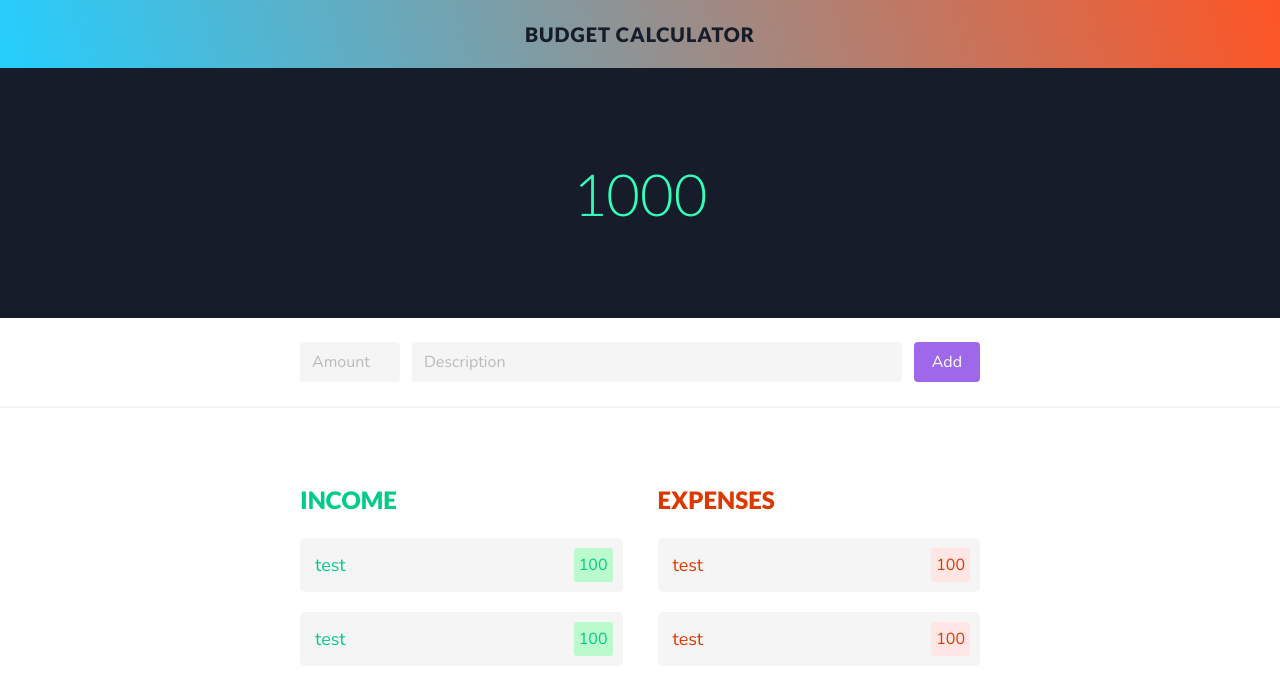
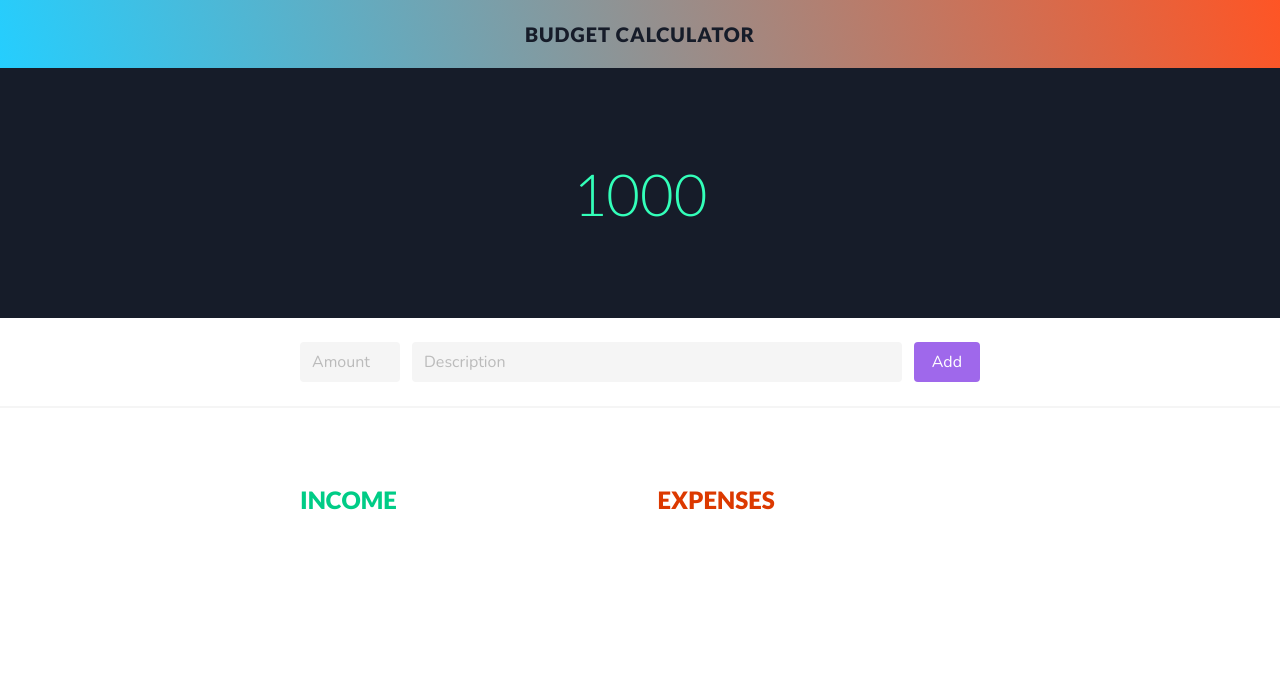
Before and after one commit to wvGithmi/Budget-Calculator, an Angular app: page / in a window 1280 px wide. Shown: the top 694 px of the page. Built offline with nearby package versions, Linux system fonts and the light colour scheme.

Commit message:
Displaying Incomes and Expenses according to user input

```diff
--- a/src/app/budget-item-list/budget-item-list.component.html
+++ b/src/app/budget-item-list/budget-item-list.component.html
@@ -5,8 +5,13 @@
             <h1>Income</h1>
 
             <div class="budget-items">
-                <app-budget-item-card [isIncome]="true" style="margin-bottom: 20px;"></app-budget-item-card>
-                <app-budget-item-card [isIncome]="true" style="margin-bottom: 20px;"></app-budget-item-card>
+                <div *ngFor="let item of budgetItems">
+                    <app-budget-item-card
+                        *ngIf="item.amount >= 0"
+                        [isIncome]="true"
+                        style="display: block; margin-bottom: 20px;">
+                    </app-budget-item-card>
+                </div>
             </div>
         </div>
 
@@ -14,8 +19,13 @@
             <h1>Expenses</h1>
 
             <div class="budget-items">
-                <app-budget-item-card [isIncome]="false" style="margin-bottom: 20px;"></app-budget-item-card>
-                <app-budget-item-card [isIncome]="false" style="margin-bottom: 20px;"></app-budget-item-card>
+                <div *ngFor="let item of budgetItems">
+                    <app-budget-item-card
+                        *ngIf="item.amount < 0"
+                        [isIncome]="false"
+                        style="display: block; margin-bottom: 20px;">
+                    </app-budget-item-card>
+                </div>
             </div>
         </div>
 
--- a/src/app/budget-item-list/budget-item-list.component.ts
+++ b/src/app/budget-item-list/budget-item-list.component.ts
@@ -1,4 +1,5 @@
-import { Component, OnInit } from '@angular/core';
+import { Component, OnInit, Input } from '@angular/core';
+import { BudgetItem } from 'src/shared/models/budget-item.module';
 
 @Component({
   selector: 'app-budget-item-list',
@@ -7,6 +8,8 @@ import { Component, OnInit } from '@angular/core';
 })
 export class BudgetItemListComponent implements OnInit {
 
+  @Input() budgetItems: BudgetItem[];
+
   constructor() { }
 
   ngOnInit(): void {
--- a/src/app/main-page/main-page.component.html
+++ b/src/app/main-page/main-page.component.html
@@ -14,4 +14,4 @@
 
 <hr style="margin-top: 0;">
 
-<app-budget-item-list></app-budget-item-list>
+<app-budget-item-list [budgetItems]="budgetItems"></app-budget-item-list>
```
